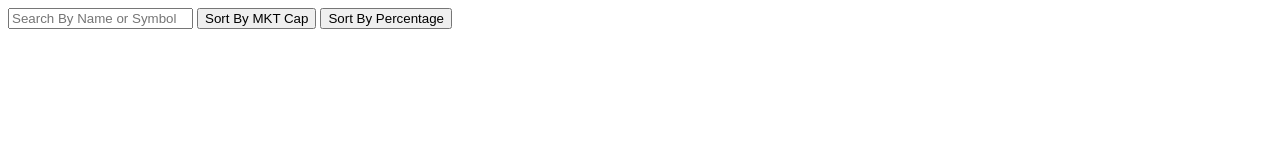
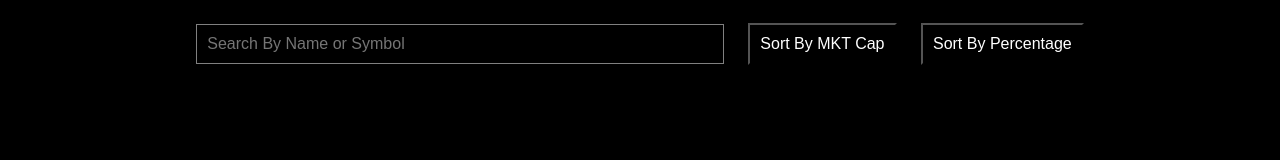
Before and after one commit to Guptaaudy/Bitcoin, a plain HTML site: page index.html in a window 1280 px wide. Drawn offline with Linux system fonts and the light colour scheme; files that its build step writes are made by us from their sources; the site is published under a folder, as on GitHub Pages, so addresses that start at the root find nothing; no server answers.

Commit message:
Update index.html

```diff
--- a/index.html
+++ b/index.html
@@ -4,7 +4,7 @@
     <meta charset="UTF-8">
     <meta name="viewport" content="width=device-width, initial-scale=1.0">
     <title>F3 module project</title>
-    <link rel="stylesheet" href="/Styles/main.css">
+    <link rel="stylesheet" href="main.css">
 </head>
 <body>
     <main>
```
